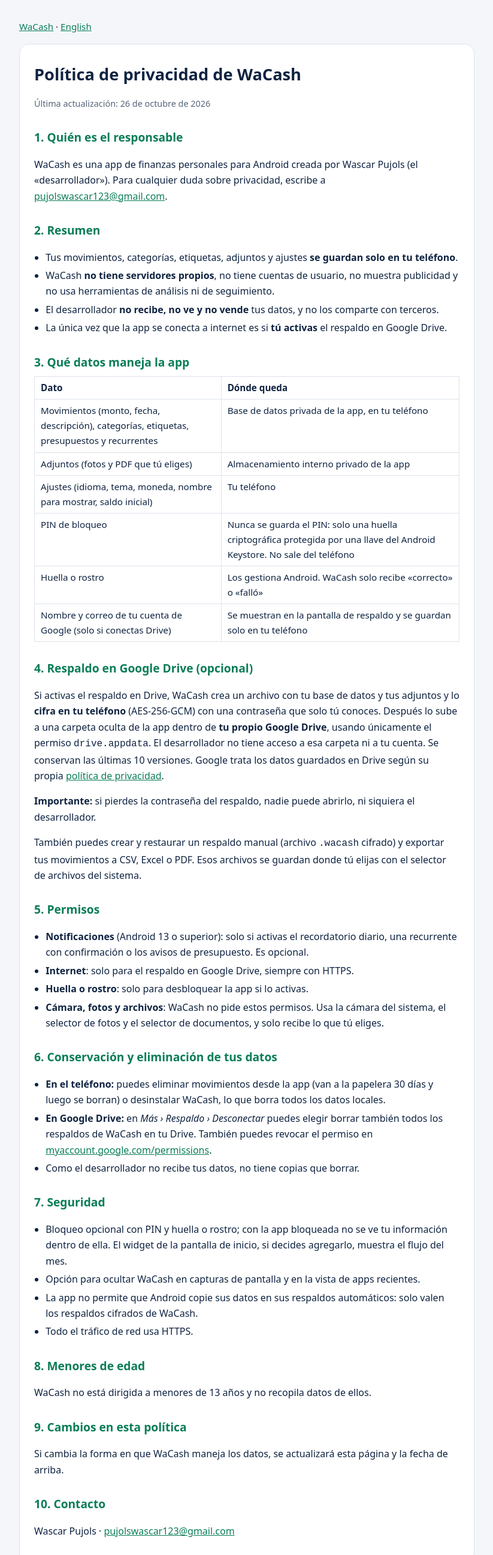
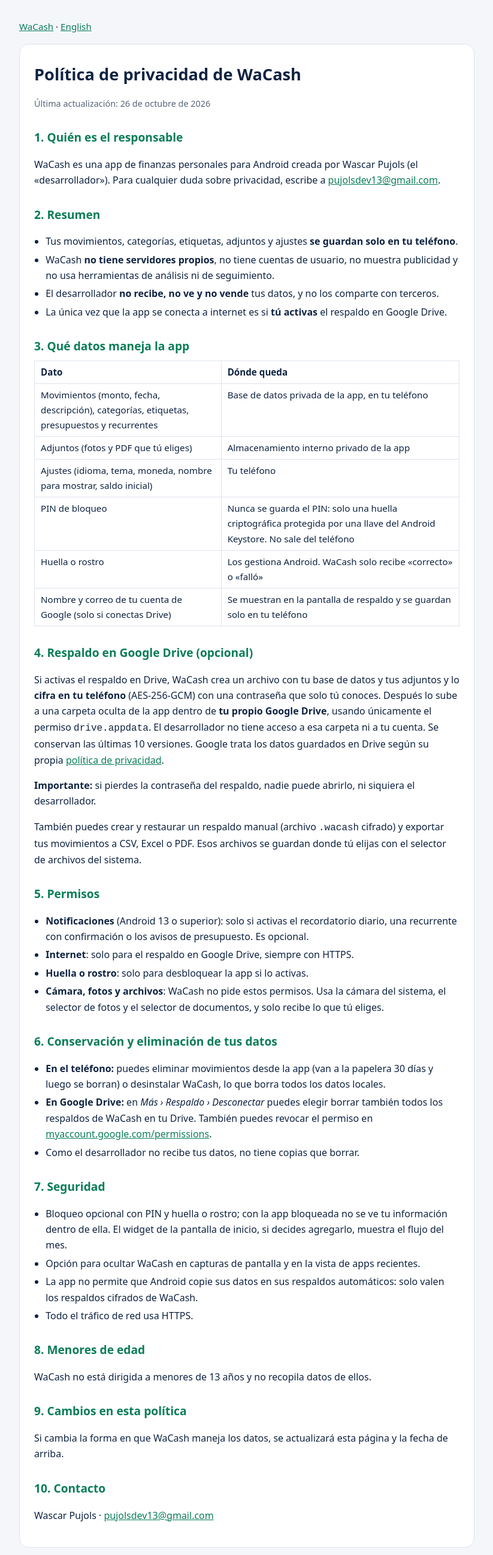
Before and after one commit to wascar-pujols/wacash-privacy, a plain HTML site: page privacidad.html in a window 1280 px wide. Shown: the top 2592 px of the page at 60% size, without its empty margins (228-1051 px from the left). Drawn offline with Linux system fonts and the light colour scheme.

Commit message:
Update privacidad.html

```diff
--- a/privacidad.html
+++ b/privacidad.html
@@ -9,7 +9,7 @@
 <p class="meta">Última actualización: 26 de octubre de 2026</p>
 
 <h2>1. Quién es el responsable</h2>
-<p>WaCash es una app de finanzas personales para Android creada por Wascar Pujols (el «desarrollador»). Para cualquier duda sobre privacidad, escribe a <a href="mailto:pujolswascar123@gmail.com">pujolswascar123@gmail.com</a>.</p>
+<p>WaCash es una app de finanzas personales para Android creada por Wascar Pujols (el «desarrollador»). Para cualquier duda sobre privacidad, escribe a <a href="mailto:pujolsdev13@gmail.com">pujolsdev13@gmail.com</a>.</p>
 
 <h2>2. Resumen</h2>
 <ul>
@@ -65,6 +65,6 @@
 <p>Si cambia la forma en que WaCash maneja los datos, se actualizará esta página y la fecha de arriba.</p>
 
 <h2>10. Contacto</h2>
-<p>Wascar Pujols · <a href="mailto:pujolswascar123@gmail.com">pujolswascar123@gmail.com</a></p>
+<p>Wascar Pujols · <a href="mailto:pujolsdev13@gmail.com">pujolsdev13@gmail.com</a></p>
 </article>
 </main></body></html>
```
